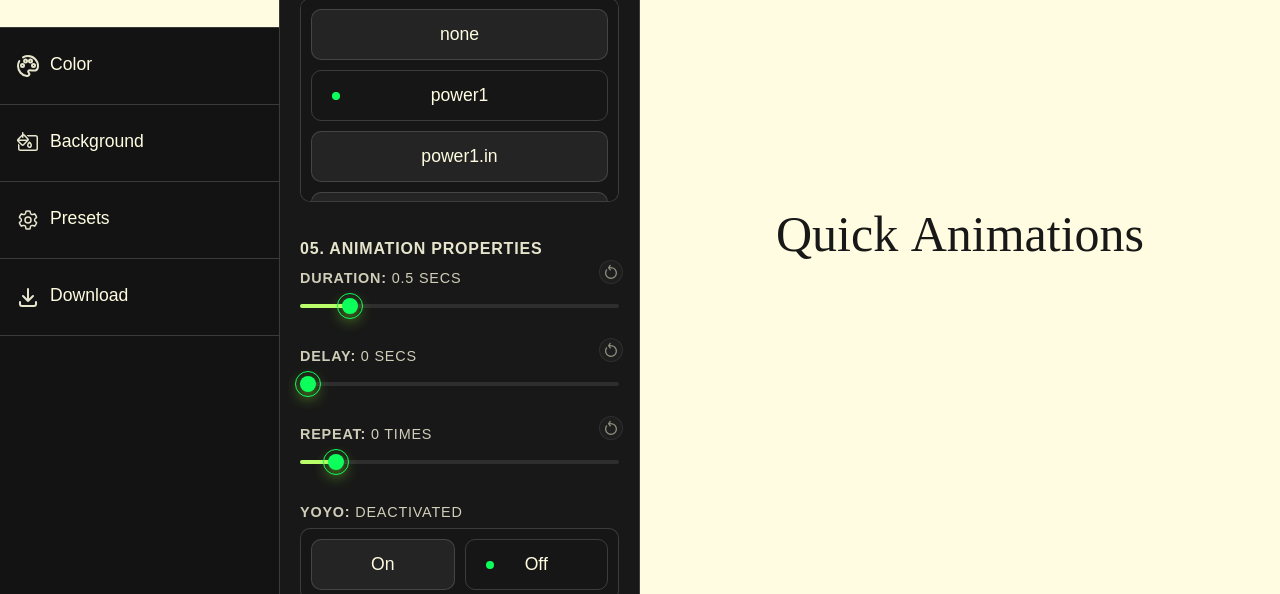
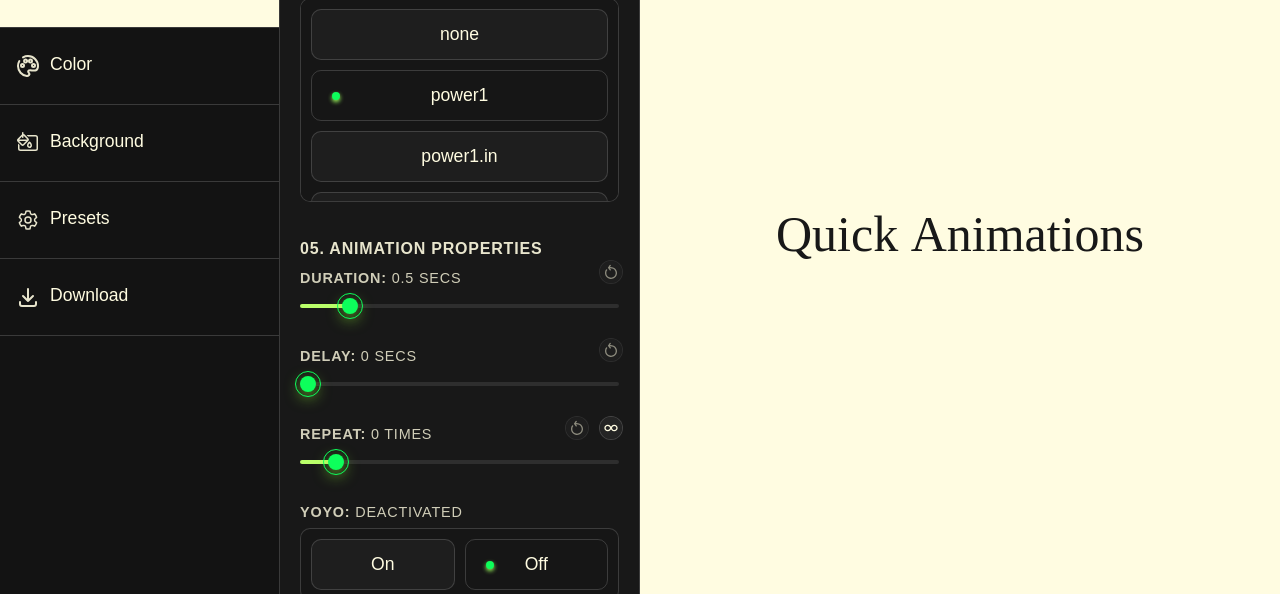
Before and after one commit to matiasecharri/bloop, a Next.js app: page / in a window 1280 px wide. Both pictures are taken after a click on the button "Animations". Shown: the part 206-800 px from the top of the page. Built offline with nearby package versions, Linux system fonts and the light colour scheme.

Commit message:
feat: ui improvements

```diff
--- a/src/app/features/animation-dashboard/sidebar/components/AnimationPicker/AnimationPicker.tsx
+++ b/src/app/features/animation-dashboard/sidebar/components/AnimationPicker/AnimationPicker.tsx
@@ -4,16 +4,16 @@ import {
   easings,
   useControls,
 } from "../../../context";
-import { IconConfig } from "@/assets/svg";
-import { Button, Subtitle, Title } from "@/shared/components/atoms";
+import { IconConfig, IconLoop } from "@/assets/svg";
+import { Button, MiniButton, Subtitle, Title } from "@/shared/components/atoms";
 import {
   ButtonWrapper,
   InputRange,
   PickerStep,
   PickerWrapper,
+  RangeWrapper,
   ScrollerWrapper,
 } from "@/shared/components/molecules";
-import { RangeWrapper } from "@/shared/components/molecules";
 
 const AnimationPicker = () => {
   const { state, dispatch } = useControls();
@@ -136,7 +136,26 @@ const AnimationPicker = () => {
                 },
               })
             }
-          />
+          >
+            <MiniButton
+              noAnimation
+              ariaLabel="loop animation"
+              isActive={animations.repeat === -1}
+              onClick={() =>
+                dispatch({
+                  type: CONTROLS_ACTIONS.ANIMATIONS,
+                  payload: {
+                    repeat:
+                      animations.repeat === -1
+                        ? (animations.repeat = 1)
+                        : (animations.repeat = -1),
+                  },
+                })
+              }
+            >
+              <IconLoop />
+            </MiniButton>
+          </InputRange>
 
           {/* <InputRange
             isBtnDisabled={isAnimationDefault("yoyo")}
@@ -163,8 +182,8 @@ const AnimationPicker = () => {
           /> */}
 
           <ButtonWrapper
+            subtitle={animations.yoyo ? "activated" : "deactivated"}
             title="Yoyo:"
-            subtitle={animations.yoyo ? "activated" : "deactivated"}
           >
             <Button
               isActive={animations.yoyo}
--- a/src/app/features/animation-dashboard/sidebar/components/TextPicker/TextPicker.module.css
+++ b/src/app/features/animation-dashboard/sidebar/components/TextPicker/TextPicker.module.css
@@ -3,7 +3,7 @@
   font-family: satoshi, sans-serif;
   font-size: 1.1rem;
   color: var(--color-light);
-  background-color: #242424;
+  background-color: var(--color-button);
   border: none;
   border: 1px solid var(--color-border-light);
   border-radius: 10px;
@@ -18,7 +18,7 @@
   font-family: satoshi, sans-serif;
   font-size: 1.1rem;
   color: var(--color-light);
-  background-color: #242424;
+  background-color: var(--color-button);
   border: none;
   border: 1px solid var(--color-border-light);
   border-radius: 10px;
--- a/src/app/globals.css
+++ b/src/app/globals.css
@@ -10,6 +10,7 @@
   --color-outline-focus: #7d7d7d;
   --color-hover: #2b2b2ba3;
   --color-transparent: #fffce000;
+  --color-button: #1e1e1e;
   --color-accent: #0dff5b;
   --color-accent-alt: #21ff0d;
   --max-width: 1500px;
--- /dev/null
+++ b/src/assets/svg/IconLoop.tsx
@@ -0,0 +1,22 @@
+import { SVGProps } from "react";
+
+const IconLoop = (props: SVGProps<SVGSVGElement>) => {
+  return (
+    <svg
+      height="1em"
+      viewBox="0 0 24 24"
+      width="1em"
+      xmlns="http://www.w3.org/2000/svg"
+      {...props}
+    >
+      <path
+        clipRule="evenodd"
+        d="M2 11.946C2 9.193 4.276 7 7.035 7a5.07 5.07 0 0 1 4.12 2.1L12 10.283l.846-1.181A5.06 5.06 0 0 1 16.965 7C19.725 7 22 9.193 22 11.946v.108C22 14.807 19.724 17 16.965 17a5.06 5.06 0 0 1-4.12-2.1L12 13.717l-.846 1.181A5.06 5.06 0 0 1 7.035 17C4.275 17 2 14.807 2 12.054zm8.77.054l-1.242-1.735A3.06 3.06 0 0 0 7.035 9C5.338 9 4 10.34 4 11.946v.108C4 13.66 5.338 15 7.035 15c1 0 1.93-.477 2.493-1.265zm2.46 0l1.242 1.735A3.06 3.06 0 0 0 16.965 15C18.662 15 20 13.66 20 12.054v-.108C20 10.34 18.662 9 16.965 9c-1 0-1.93.477-2.493 1.265z"
+        fill="currentColor"
+        fillRule="evenodd"
+      />
+    </svg>
+  );
+};
+
+export default IconLoop;
--- a/src/assets/svg/index.ts
+++ b/src/assets/svg/index.ts
@@ -4,6 +4,7 @@ export { default as IconCompress } from "./IconCompress";
 export { default as IconConfig } from "./IconConfig";
 export { default as IconDownload } from "./IconDownload";
 export { default as IconExpand } from "./IconExpand";
+export { default as IconLoop } from "./IconLoop";
 export { default as IconPalette } from "./IconPalette";
 export { default as IconPresets } from "./IconPresets";
 export { default as IconReset } from "./IconReset";
--- a/src/shared/components/atoms/button/Button.module.css
+++ b/src/shared/components/atoms/button/Button.module.css
@@ -1,12 +1,12 @@
 .button {
+  position: relative;
   width: 100%;
-  position: relative;
   padding: 14px 10px;
   font-family: satoshi, sans-serif;
   font-size: 1.1rem;
   color: var(--color-light);
   cursor: pointer;
-  background-color: #242424;
+  background-color: var(--color-button);
   border: none;
   border: 1px solid var(--color-border-light);
   border-radius: 10px;
@@ -21,6 +21,7 @@
   height: 8px;
   background-color: var(--color-accent);
   border-radius: 50%;
+  box-shadow: rgb(158 255 93) 0 2px 4px 0;
   opacity: 0;
   transition: 0.6s ease;
   transform: translateY(-50%) scale(0);
--- a/src/shared/components/atoms/mini-button/MiniButton.module.css
+++ b/src/shared/components/atoms/mini-button/MiniButton.module.css
@@ -1,4 +1,5 @@
 .miniBtn {
+  position: relative;
   z-index: 10;
   display: flex;
   justify-content: center;
@@ -11,6 +12,27 @@
   border: 1px solid var(--color-border-light);
   border-radius: 50%;
   transition: opacity 0.4s ease-in-out;
+}
+
+.miniBtn::after {
+  position: absolute;
+  left: 50%;
+  z-index: -10;
+  width: 110%;
+  height: 110%;
+  background: linear-gradient(
+    90deg,
+    rgb(93 255 93) 0 var(--progress, 50%),
+    #000 var(--progress, 50%) 100%
+  );
+  border-radius: 50%;
+  box-shadow: rgb(158 255 93) 0 2px 4px 0;
+  opacity: 0;
+  transition: opacity 0.3s;
+  transform: translateX(-50%);
+  animation: rotate 1s linear infinite paused;
+  content: "";
+  filter: blur(2px);
 }
 
 .miniBtn svg {
@@ -30,6 +52,10 @@
   opacity: 0.5;
 }
 
+.disabledBtn::after {
+  opacity: 0;
+}
+
 .disabledBtn:hover svg {
   transform: initial;
 }
@@ -37,3 +63,36 @@
 .noAnimation:hover svg {
   transform: rotate(0deg);
 }
+
+.active {
+  position: relative;
+  opacity: 1;
+}
+
+.miniBtn::before {
+  position: absolute;
+  left: 50%;
+  z-index: -1;
+  width: 100%;
+  height: 100%;
+  background-color: #242424;
+  border-radius: 50%;
+  transform: translateX(-50%);
+  content: "";
+  pointer-events: none;
+}
+
+@keyframes rotate {
+  from {
+    transform: translateX(-50%) rotate(0deg);
+  }
+
+  to {
+    transform: translateX(-50%) rotate(360deg);
+  }
+}
+
+.active::after {
+  opacity: .8;
+  animation: rotate 1.5s linear infinite running;
+}
--- a/src/shared/components/atoms/mini-button/MiniButton.tsx
+++ b/src/shared/components/atoms/mini-button/MiniButton.tsx
@@ -8,6 +8,7 @@ interface ResetButtonProps {
   disabled?: boolean;
   children?: ReactNode;
   noAnimation?: boolean;
+  isActive?: boolean;
   onClick: (event: MouseEvent<HTMLButtonElement>) => void;
 }
 
@@ -15,6 +16,7 @@ const ResetButton = ({
   ariaLabel,
   disabled,
   noAnimation,
+  isActive,
   children,
   onClick,
 }: ResetButtonProps) => {
@@ -24,6 +26,7 @@ const ResetButton = ({
       className={clsx(
         s.miniBtn,
         !!disabled && s.disabledBtn,
+        !!isActive && s.active,
         !!noAnimation && s.noAnimation
       )}
       disabled={disabled}
--- a/src/shared/components/molecules/input-range/InputRange.module.css
+++ b/src/shared/components/molecules/input-range/InputRange.module.css
@@ -2,16 +2,18 @@
   position: relative;
   display: flex;
   flex-direction: column;
+  gap: 10px;
   font-family: satoshi, sans-serif;
   border: none;
   border-radius: 10px;
-  gap: 10px;
 }
 
 .floating {
   position: absolute;
   top: -10px;
   right: -4px;
+  display: flex;
+  gap: 10px;
 }
 
 .inputWrapper p {
--- a/src/shared/components/molecules/input-range/InputRange.tsx
+++ b/src/shared/components/molecules/input-range/InputRange.tsx
@@ -1,4 +1,4 @@
-import { ChangeEvent, MouseEvent } from "react";
+import { ChangeEvent, MouseEvent, ReactNode } from "react";
 import s from "./InputRange.module.css";
 import { MiniButton } from "../../atoms";
 
@@ -10,6 +10,7 @@ interface InputRangeProps {
   step?: number;
   unit?: string;
   isBtnDisabled?: boolean;
+  children?: ReactNode;
   onChange: (event: ChangeEvent<HTMLInputElement>) => void;
   onClick: (event: MouseEvent<HTMLButtonElement>) => void;
 }
@@ -22,6 +23,7 @@ const InputRange = ({
   step,
   unit,
   isBtnDisabled,
+  children,
   onChange,
   onClick,
 }: InputRangeProps) => {
@@ -32,7 +34,8 @@ const InputRange = ({
           ariaLabel={`reset ${value}`}
           disabled={isBtnDisabled}
           onClick={onClick}
-        />
+          />
+          {children}
       </div>
       <p>
         <strong>{label}:</strong> {value} {unit}
--- a/src/shared/components/molecules/transition-wrapper/TransitionWrapper.tsx
+++ b/src/shared/components/molecules/transition-wrapper/TransitionWrapper.tsx
@@ -17,13 +17,15 @@ const TransitionWrapper = ({ children, state }: TransitionWrapperProps) => {
     gsap.set($transitionElement, {
       opacity: 0,
       y: "50px",
+      filter: "blur(1px)",
     });
 
     gsap.to($transitionElement, {
       opacity: 1,
-      duration: 0.33,
+      y: "0px",
+      filter: "blur(0px)",
+      duration: 0.4,
       ease: "power1",
-      y: "0px",
     });
   }, [state]);
 
```
